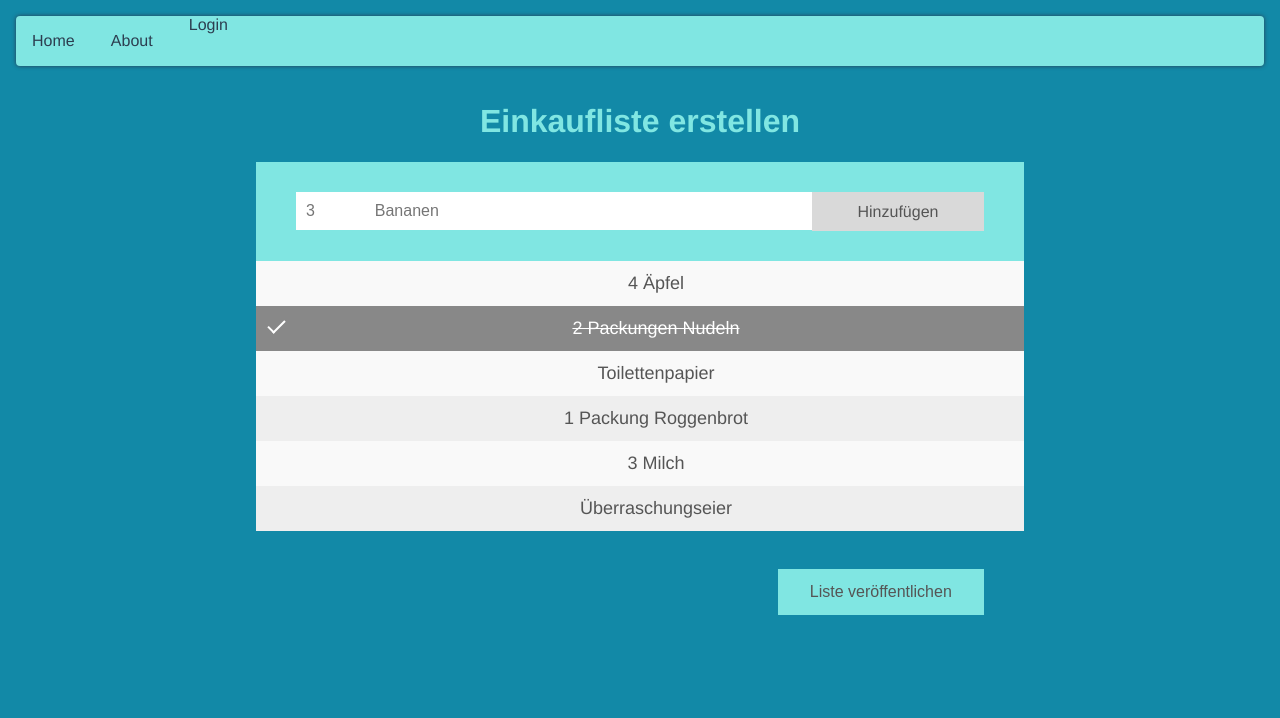
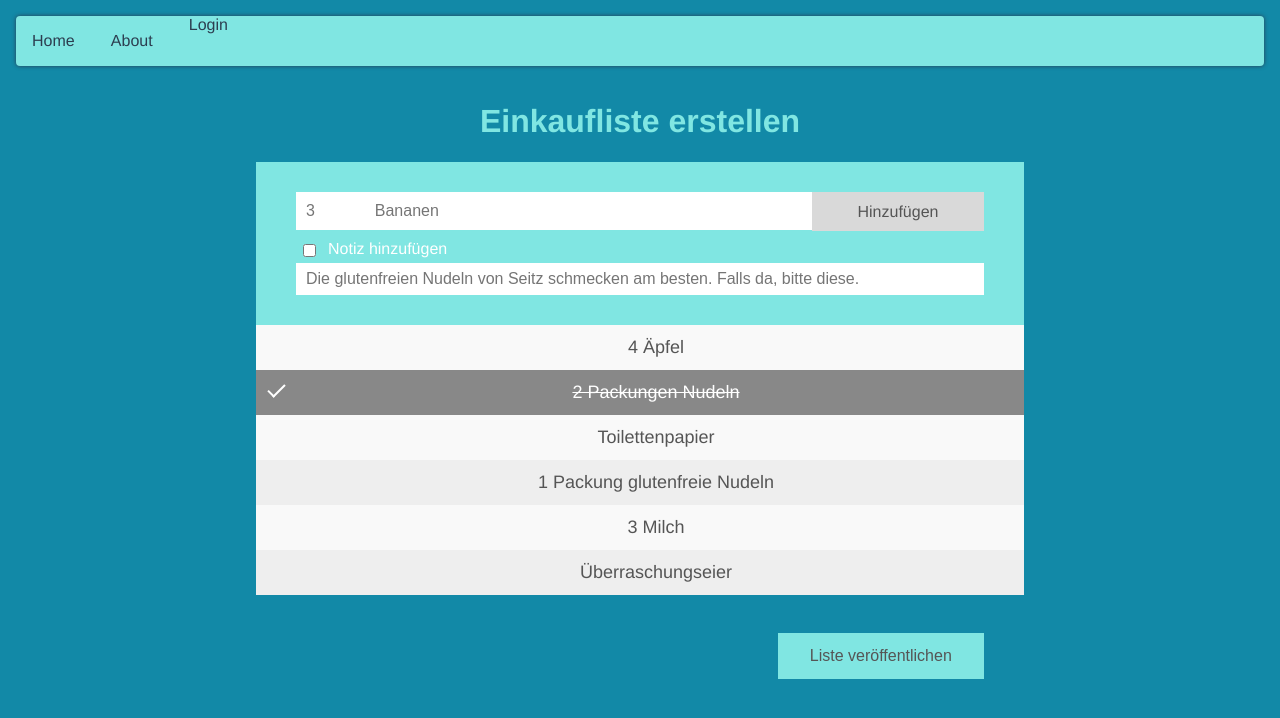
Before and after one commit to NeighborhoodAid/frontend, a Vue app: page /list in a window 1280 px wide. Shown: the top 718 px of the page. Built offline with nearby package versions, Linux system fonts and the light colour scheme.

Commit message:
Kommentar-Feld in Einkaufsliste

```diff
--- a/src/views/List.vue
+++ b/src/views/List.vue
@@ -5,14 +5,19 @@
         <div id="myDIV" class="header">
             <input type="text" id="number" placeholder="3">
             <input type="text" id="supply" placeholder="Bananen">
-            <span onclick="newElement()" class="addBtn">Hinzuf&uuml;gen</span>
+            <span onclick="newElement()" class="addBtn">Hinzuf&uuml;gen</span><br />
+            <div class="checkComment">
+                <input type="checkbox" id="addcomment" name="addcomment" value="HasComment">
+                <label for="addcomment"> Notiz hinzuf&uuml;gen</label><br>
+            </div>
+            <input type="text" id="comment" placeholder="Die glutenfreien Nudeln von Seitz schmecken am besten. Falls da, bitte diese.">
         </div>
 
         <ul id="myUL">
             <li>4 &Auml;pfel</li>
             <li class="checked">2 Packungen Nudeln</li>
             <li>Toilettenpapier</li>
-            <li>1 Packung Roggenbrot</li>
+            <li>1 Packung glutenfreie Nudeln</li>
             <li>3 Milch</li>
             <li>&Uuml;berraschungseier</li>
         </ul>
@@ -23,18 +28,30 @@
     </div>
 </template>
 
-<script lang="ts">
+<script>
 import Vue from 'vue'
-import router from '../router'
 export default Vue.extend({
-    // Create a "close" button and append it to each list item
-    // Click on a close button to hide the current list item
-    // Add a "checked" symbol when clicking on a list item
-    // Create a new list item when clicking on the "Add" button
 })
 </script>
 
 <style lang="scss" scoped>
+
+    /*Things concerning the checkbox and Comment-Field*/
+    .checkComment {
+        text-align: left;
+        margin: 30px 0 5px 0px;
+    }
+
+    /*place checkbox*/
+    #addcomment {
+        margin: 4px 7px;
+    }
+
+    /*Place label fr checkbox */
+    label {
+        margin: 5px;
+    }
+
 
     .publish {
         padding: 30px 40px;
@@ -168,6 +185,11 @@ export default Vue.extend({
       width: 65%
     }
 
+    #comment {
+        width: 100%;
+        height: 2em;
+    }
+
     /* Style the "Add" button */
     .addBtn {
         padding: 10px;
```
Lines whose indentation alone changed are shown as unchanged.
